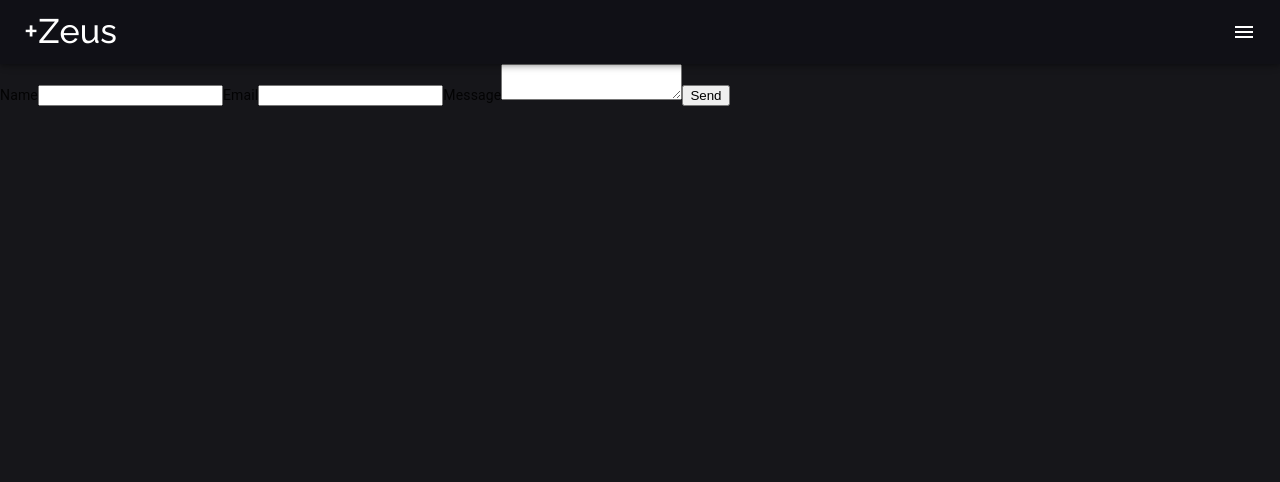
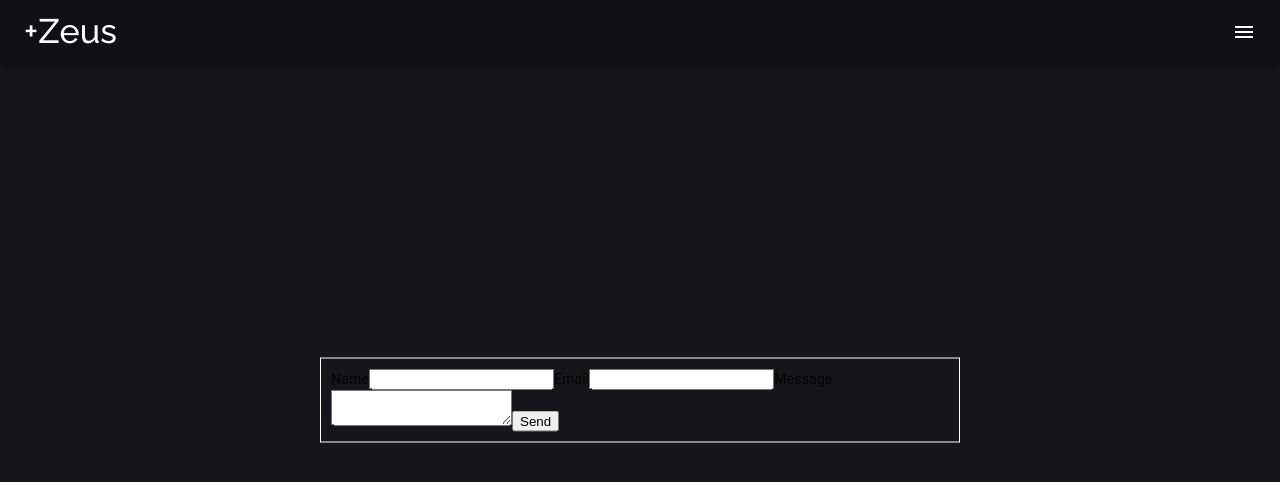
Before and after one commit to mightyFZeus/prototype-potfolio, a React (Create React App) app: page /Contacts in a window 1280 px wide. Shown: the top 482 px of the page. Built offline with nearby package versions, Linux system fonts and the light colour scheme.

Commit message:
color and contact form

```diff
--- a/src/App.js
+++ b/src/App.js
@@ -59,7 +59,7 @@ export default function App() {
     }
   });
   return (
-    <div style={{ backgroundColor: "#101016", height:'100vh' }}>
+    <div style={{ backgroundColor: "#101016",  }}>
       <Router>
         <>
           <CssBaseline />
--- a/src/Contact/Contact.jsx
+++ b/src/Contact/Contact.jsx
@@ -27,6 +27,7 @@ const Contact = () => {
 
      <Box className={classes.box}>
       <div className={classes.toolbar} />
+      <div className={classes.formDiv}>
       <form className="contact-form" onSubmit={sendEmail}>
         <label>Name</label>
         <input type="text" name="name" />
@@ -36,6 +37,8 @@ const Contact = () => {
         <textarea name="message" />
         <input type="submit" value="Send" />
       </form>
+      </div>
+
       </Box>
     </>
   );
--- a/src/Contact/Styles.js
+++ b/src/Contact/Styles.js
@@ -5,5 +5,13 @@ export default makeStyles((theme) => ({
   box:{
     backgroundColor:'#16161A',
     height:'100vh'
+  },
+  formDiv:{
+position: 'absolute',
+left: '50%',
+top: '50%',
+transform: 'translate(-50%, -50%)',
+border: '1px solid #ffffff',
+padding: '10px'
   }
 }));
--- a/src/Home/Mobile/Mobile.jsx
+++ b/src/Home/Mobile/Mobile.jsx
@@ -6,7 +6,7 @@ const Mobile = () => {
   const classes = useStyles();
   return (
     <>
-      <Box m={2} p={2}>
+      <Box className={classes.box} m={2} p={2}>
         <Grid container spacing={1}>
           <Grid lg={6}>
             <div className={classes.toolbar} />
--- a/src/Home/Mobile/Styles.js
+++ b/src/Home/Mobile/Styles.js
@@ -9,6 +9,10 @@ export default makeStyles((theme) => ({
     marginTop: "2rem",
     color: "white"
     // marginLeft: '3rem'
+  },
+  box:{
+
+    height:'100vh'
   },
 
   role: {
--- a/src/Projects/Projects.jsx
+++ b/src/Projects/Projects.jsx
@@ -18,7 +18,7 @@ const Projects = ({ resume }) => {
     <>
       <CssBaseline />
       <div className={classes.toolbar} />
-      <Box m={1} p={2}>
+      <Box  m={1} p={2}>
         <Grid container justify="center" spacing={4}>
           {resume.map((resume) => (
             <Grid item key={resume.id} xs={12} sm={6} md={4} lg={6}>
--- a/src/Projects/Style.js
+++ b/src/Projects/Style.js
@@ -12,6 +12,7 @@ export default makeStyles((theme) => ({
     marginBottom: "0.3em",
     color: "white"
   },
+
   toolbar: theme.mixins.toolbar,
   button: {
     marginRight: "2em",
```
